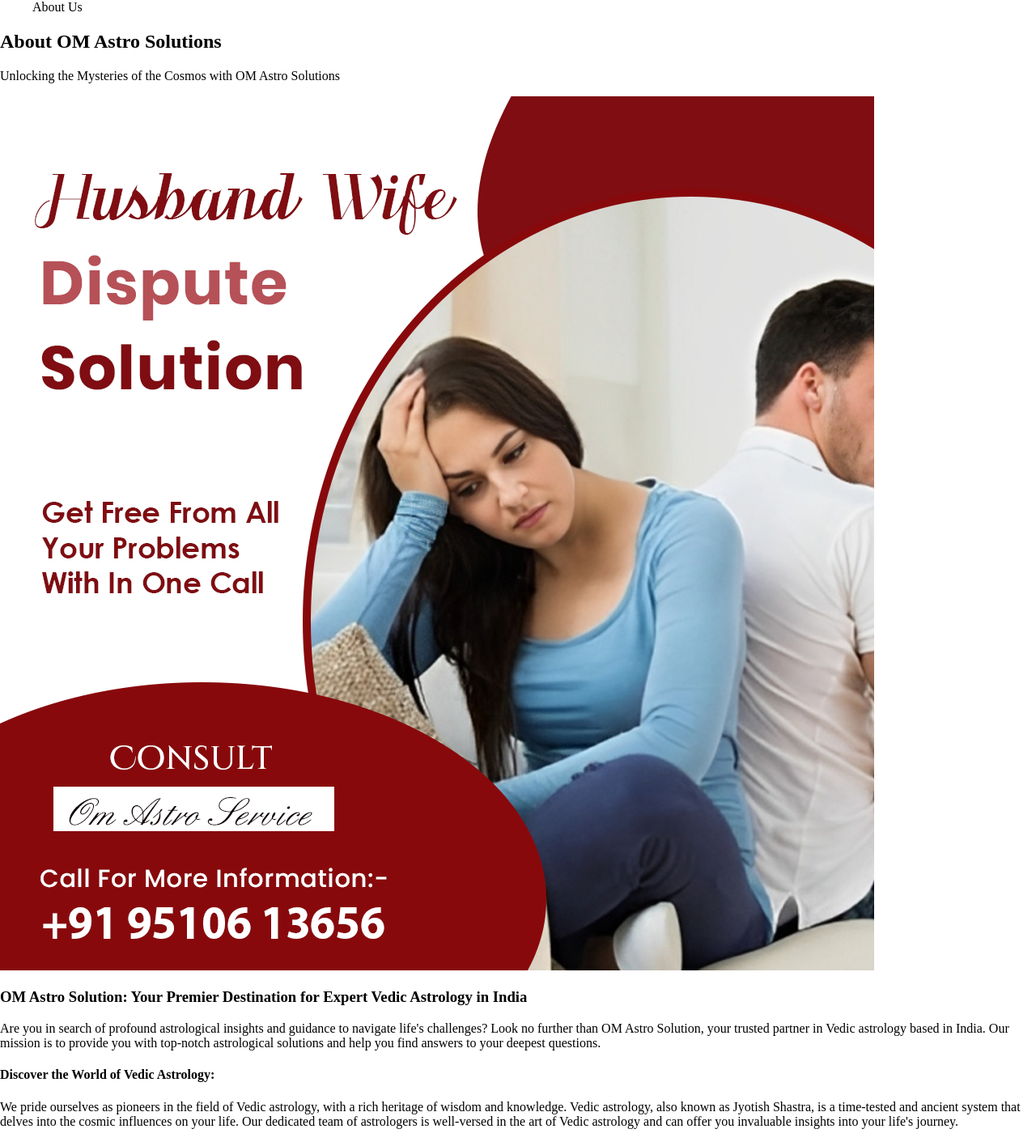
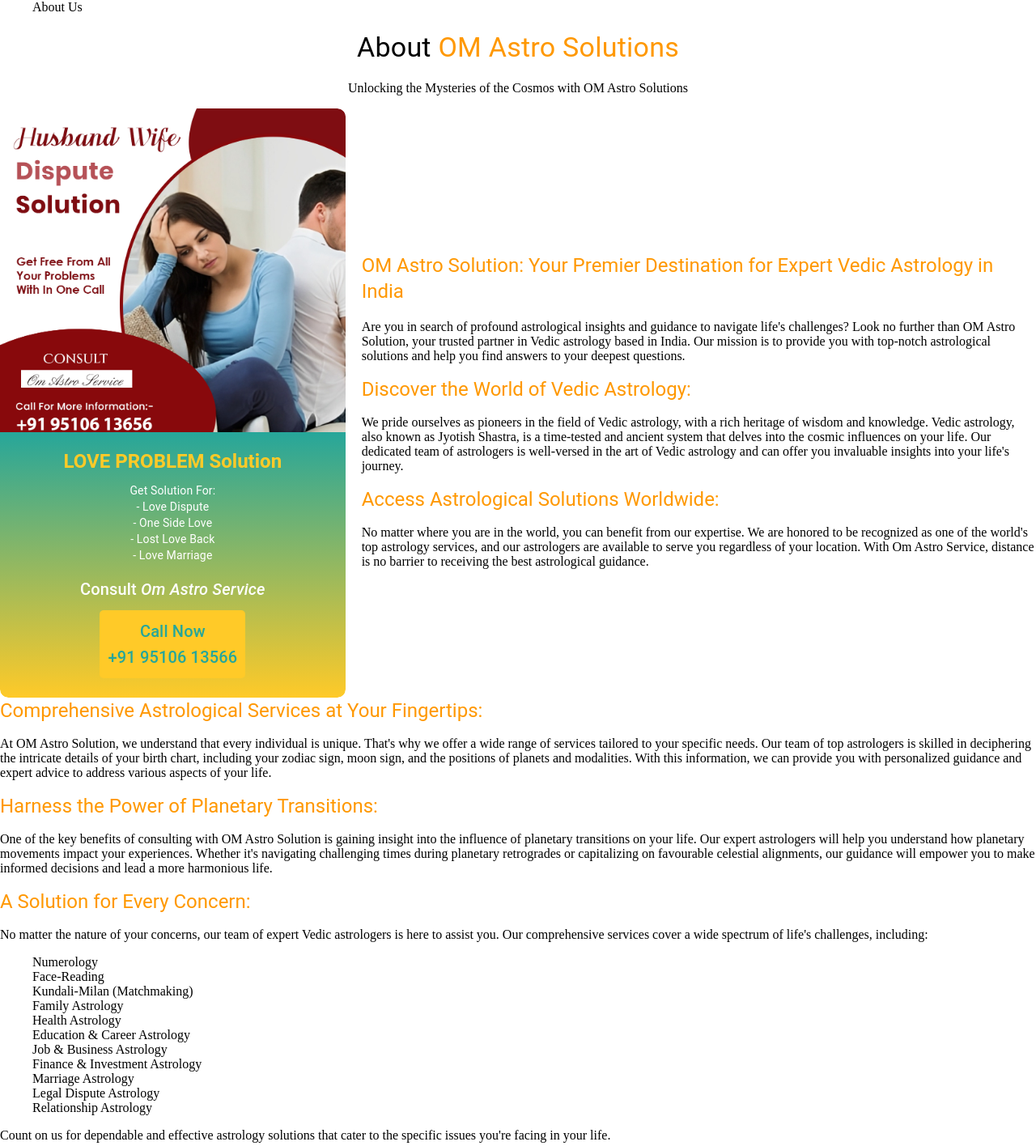
Before and after one commit to RishuChaudhary4160/Astro, a React (Vite) app: page /aboutus in a window 1280 px wide. Shown: the part 116-1532 px from the top of the page at 81% size. Built offline with nearby package versions, Linux system fonts and the light colour scheme; a web font is replaced by a local one.

Commit message:
adding page data and images on about section

```diff
--- a/src/components/AboutUs.jsx
+++ b/src/components/AboutUs.jsx
@@ -1,6 +1,14 @@
 import React, { useEffect } from "react";
 import Breadcrumb from "../components/Breadcrumb";
 import img1 from "../assets/images/welcome2.png";
+import {
+  Grid,
+  Box,
+  Typography,
+  Card,
+  CardMedia,
+  CardContent,
+} from "@mui/material";
 const About = () => {
   useEffect(() => {
     document.title = "About Us | OM Astro Solution";
@@ -15,60 +23,160 @@
           <div className="row">
             <div className="col-lg-12 col-md-12 col-sm-12 col-12">
               <div className="ast_heading">
-                <h2>
-                  About <span>OM Astro Solutions</span>
+                <h2 style={{ textAlign: "center" }}>
+                  <Typography variant="h4" component="h1">
+                    About{" "}
+                    <span style={{ color: "#ff9800" }}>OM Astro Solutions</span>
+                  </Typography>
                 </h2>
-                <p>
+                <p style={{ textAlign: "center" }}>
                   Unlocking the Mysteries of the Cosmos with OM Astro Solutions
                 </p>
               </div>
             </div>
-            <div className="col-lg-5 col-md-12 col-sm-12 col-12">
+            {/* <div className="col-lg-5 col-md-12 col-sm-12 col-12">
               <div className="ast_about_info_img">
                 <img src={img1} className="img-thumbnail" alt="About" />
               </div>
-            </div>
+            </div> */}
+            <Grid
+              container
+              sx={{
+                display: "flex",
+                justifyContent: "space-between",
+                flexWrap: "nowrap",
+              }}
+            >
+              <Grid item sx={{ width: "40rem" }}>
+                <Card
+                  sx={{
+                    borderRadius: "10px",
+                    overflow: "hidden",
+                    boxShadow: "none",
+                    width: "100%",
+                  }}
+                >
+                  <CardMedia
+                    component="img"
+                    height="400"
+                    image={img1}
+                    alt="About"
+                    sx={{ borderRadius: "10px 10px 0 0" }}
+                  />
+                  <CardContent
+                    sx={{
+                      background:
+                        "linear-gradient(to bottom, #26a69a 0%, #ffca28 100%)",
+                      color: "#fff",
+                      textAlign: "center",
+                      padding: "20px",
+                      borderRadius: "0 0 10px 10px",
+                    }}
+                  >
+                    <Typography
+                      variant="h5"
+                      component="div"
+                      sx={{
+                        fontWeight: "bold",
+                        color: "#ffca28",
+                        marginBottom: "10px",
+                      }}
+                    >
+                      LOVE PROBLEM Solution
+                    </Typography>
+                    <Typography variant="body2" sx={{ mb: 2 }}>
+                      Get Solution For: <br />- Love Dispute <br />- One Side
+                      Love <br />- Lost Love Back <br />- Love Marriage
+                    </Typography>
+                    <Typography
+                      variant="h6"
+                      component="div"
+                      sx={{ color: "#fff", marginBottom: "10px" }}
+                    >
+                      Consult{" "}
+                      <span style={{ fontStyle: "italic" }}>
+                        Om Astro Service
+                      </span>
+                    </Typography>
+                    <Box
+                      sx={{
+                        background: "#ffca28",
+                        color: "#26a69a",
+                        padding: "10px",
+                        borderRadius: "5px",
+                        display: "inline-block",
+                      }}
+                    >
+                      <Typography variant="h6" component="div">
+                        Call Now <br /> +91 95106 13566
+                      </Typography>
+                    </Box>
+                  </CardContent>
+                </Card>
+              </Grid>
+              <Grid item sx={{ width: "80rem", marginTop: "10rem" }}>
+                <Box
+                  className="ast_about_info"
+                  sx={{ paddingLeft: { md: "20px" }, textAlign: "left" }}
+                >
                   <div className="col-lg-7 col-md-12 col-sm-12 col-12">
                     <div className="ast_about_info">
                       <h3>
-                  OM Astro Solution: Your Premier Destination for Expert Vedic
-                  Astrology in India
+                        <Typography variant="h5" component="h1">
+                          <span style={{ color: "#ff9800" }}>
+                            OM Astro Solution: Your Premier Destination for
+                            Expert Vedic Astrology in India
+                          </span>
+                        </Typography>
                       </h3>
                       <p>
                         Are you in search of profound astrological insights and
-                  guidance to navigate life's challenges? Look no further than
-                  OM Astro Solution, your trusted partner in Vedic astrology
-                  based in India. Our mission is to provide you with top-notch
-                  astrological solutions and help you find answers to your
-                  deepest questions.
+                        guidance to navigate life's challenges? Look no further
+                        than OM Astro Solution, your trusted partner in Vedic
+                        astrology based in India. Our mission is to provide you
+                        with top-notch astrological solutions and help you find
+                        answers to your deepest questions.
                       </p>
-
-                <h4>Discover the World of Vedic Astrology:</h4>
+                      <Typography variant="h5" component="h1">
+                        <span style={{ color: "#ff9800" }}>
+                          Discover the World of Vedic Astrology:
+                        </span>
+                      </Typography>
                       <p>
                         We pride ourselves as pioneers in the field of Vedic
-                  astrology, with a rich heritage of wisdom and knowledge. Vedic
-                  astrology, also known as Jyotish Shastra, is a time-tested and
-                  ancient system that delves into the cosmic influences on your
-                  life. Our dedicated team of astrologers is well-versed in the
-                  art of Vedic astrology and can offer you invaluable insights
-                  into your life's journey.
+                        astrology, with a rich heritage of wisdom and knowledge.
+                        Vedic astrology, also known as Jyotish Shastra, is a
+                        time-tested and ancient system that delves into the
+                        cosmic influences on your life. Our dedicated team of
+                        astrologers is well-versed in the art of Vedic astrology
+                        and can offer you invaluable insights into your life's
+                        journey.
                       </p>
-
-                <h4>Access Astrological Solutions Worldwide:</h4>
+                      <Typography variant="h5" component="h1">
+                        <span style={{ color: "#ff9800" }}>
+                          Access Astrological Solutions Worldwide:
+                        </span>
+                      </Typography>
                       <p>
-                  No matter where you are in the world, you can benefit from our
-                  expertise. We are honored to be recognized as one of the
-                  world's top astrology services, and our astrologers are
-                  available to serve you regardless of your location. With Om
-                  Astro Service, distance is no barrier to receiving the best
-                  astrological guidance.
+                        No matter where you are in the world, you can benefit
+                        from our expertise. We are honored to be recognized as
+                        one of the world's top astrology services, and our
+                        astrologers are available to serve you regardless of
+                        your location. With Om Astro Service, distance is no
+                        barrier to receiving the best astrological guidance.
                       </p>
                     </div>
                   </div>
-
+                </Box>
+              </Grid>
+            </Grid>
             <div className="col-lg-12 col-md-12 col-sm-12 col-12">
               <div className="ast_about_info pt-5">
-                <h4>Comprehensive Astrological Services at Your Fingertips:</h4>
+                <Typography variant="h5" component="h1">
+                  <span style={{ color: "#ff9800" }}>
+                    Comprehensive Astrological Services at Your Fingertips:
+                  </span>
+                </Typography>
                 <p>
                   At OM Astro Solution, we understand that every individual is
                   unique. That's why we offer a wide range of services tailored
@@ -79,8 +187,11 @@
                   you with personalized guidance and expert advice to address
                   various aspects of your life.
                 </p>
-
-                <h4>Harness the Power of Planetary Transitions:</h4>
+                <Typography variant="h5" component="h1">
+                  <span style={{ color: "#ff9800" }}>
+                    Harness the Power of Planetary Transitions:
+                  </span>
+                </Typography>
                 <p>
                   One of the key benefits of consulting with OM Astro Solution
                   is gaining insight into the influence of planetary transitions
@@ -91,8 +202,11 @@
                   will empower you to make informed decisions and lead a more
                   harmonious life.
                 </p>
-
-                <h4>A Solution for Every Concern:</h4>
+                <Typography variant="h5" component="h1">
+                  <span style={{ color: "#ff9800" }}>
+                    A Solution for Every Concern:
+                  </span>
+                </Typography>
                 <p>
                   No matter the nature of your concerns, our team of expert
                   Vedic astrologers is here to assist you. Our comprehensive
@@ -116,8 +230,11 @@
                   Count on us for dependable and effective astrology solutions
                   that cater to the specific issues you're facing in your life.
                 </p>
-
-                <h4>Connect with the Best Astrologer in India:</h4>
+                <Typography variant="h5" component="h1">
+                  <span style={{ color: "#ff9800" }}>
+                    Connect with the Best Astrologer in India:
+                  </span>
+                </Typography>
                 <p>
                   When you require assistance in decoding planetary positions
                   and seeking solutions for your life's challenges, don't
--- a/src/components/Counter.jsx
+++ b/src/components/Counter.jsx
@@ -97,11 +97,13 @@
       style={{
         backgroundImage: `url(${img5})`,
         backgroundSize: "cover",
+        textAlign: "center",
       }}
     >
       <Box className="container mx-auto text-center">
-        <Typography variant="h3" className="text-orange-500 mb-6">
-          Now <span className="font-bold">We Have</span>
+        <Typography variant="h4" component="h1">
+          Now {"  "}
+          <span style={{ color: "#ff9800" }}>We Have</span>
         </Typography>
         <Grid container spacing={4} justifyContent="center" alignItems="center">
           {counterData.map((item, index) => (
--- a/src/components/Services.jsx
+++ b/src/components/Services.jsx
@@ -64,7 +64,7 @@
     <div style={{ padding: "70px 0 50px", backgroundColor: "#f9f9f9" }}>
       <div style={{ textAlign: "center", marginBottom: "40px" }}>
         <Typography variant="h4" component="h1">
-          our <span style={{ color: "#ff9800" }}>services</span>
+          Our <span style={{ color: "#ff9800" }}>Services</span>
         </Typography>
         <Typography variant="body1">
           Connect with our team to get remedies for your love life. We have pool
--- a/src/components/Testimonials.jsx
+++ b/src/components/Testimonials.jsx
@@ -1,8 +1,8 @@
 import React, { useState } from "react";
-import c1 from '../assets/images/c1.png';
-import c2 from '../assets/images/c2.png';
-import c3 from '../assets/images/c3.png';
-import c4 from '../assets/images/c4.png'
+import c1 from "../assets/images/c1.png";
+import c2 from "../assets/images/c2.png";
+import c3 from "../assets/images/c3.png";
+import c4 from "../assets/images/c4.png";
 import { Typography } from "@mui/material";
 
 const Testimonials = () => {
@@ -62,10 +62,11 @@
       <div className="container">
         <div className="row">
           <div className="col-lg-12 col-md-12 col-sm-12 col-12">
-            <div className="ast_heading">
-              <h2>
-                what client says
-              </h2>
+            <div className="ast_heading" style={{ textAlign: "center" }}>
+              <Typography variant="h4" component="h1">
+                What {"  "}
+                <span style={{ color: "#ff9800" }}>client says</span>
+              </Typography>
               <p>
                 We at OM Astro Solution are eager to provide vedic astrology
                 services. Read what our important customers have to say about
@@ -88,7 +89,9 @@
                     alt="Testimonial"
                   />
                   <div className="ast_testimonials_slider_box_text">
-                    <Typography sx={{width:'80rem'}}>{testimonials[currentTestimonial].text}</Typography>
+                    <Typography sx={{ width: "80rem" }}>
+                      {testimonials[currentTestimonial].text}
+                    </Typography>
                     <h4>
                       {testimonials[currentTestimonial].name}
                       <span>{testimonials[currentTestimonial].location}</span>
```
Lines whose indentation alone changed are shown as unchanged.
